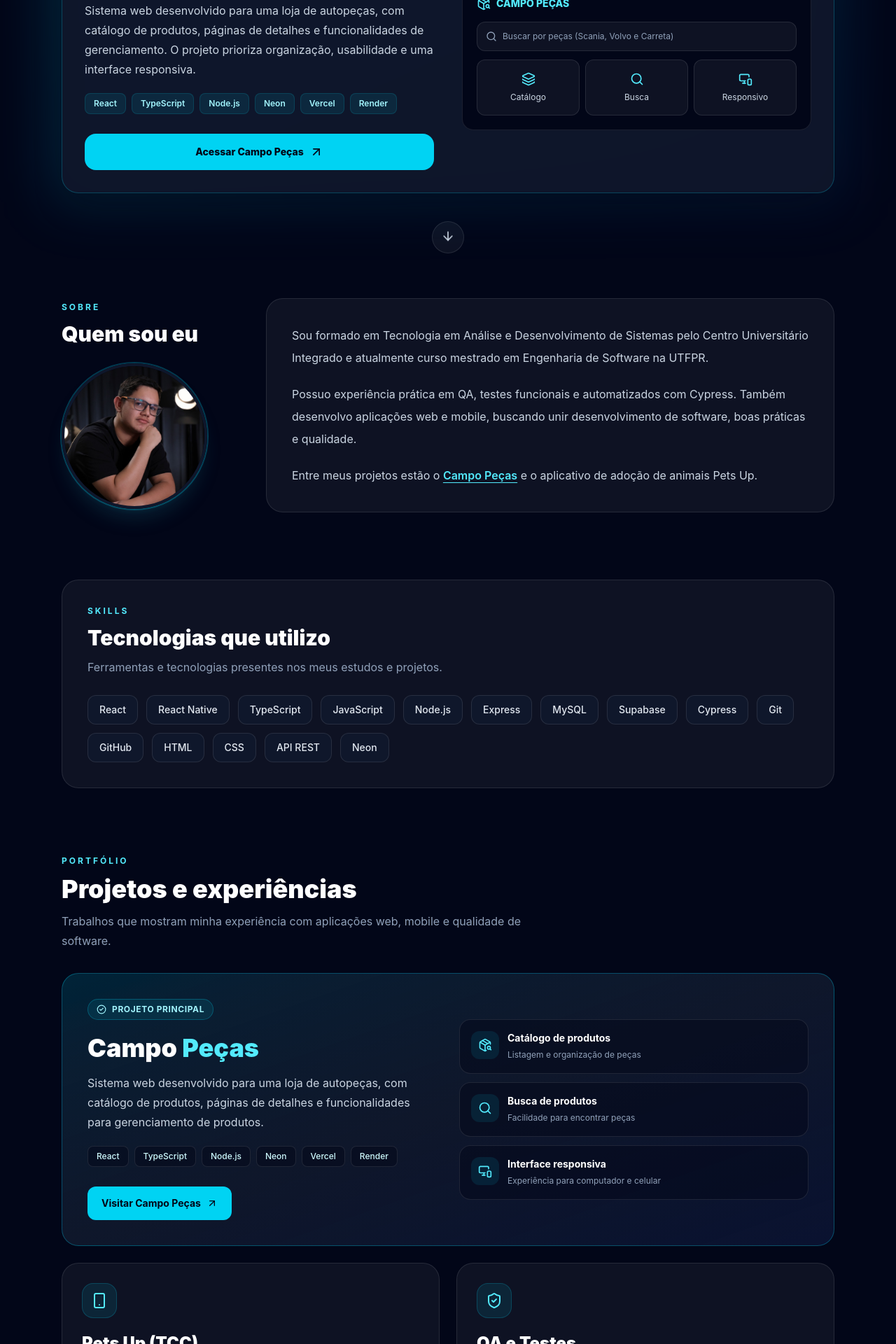
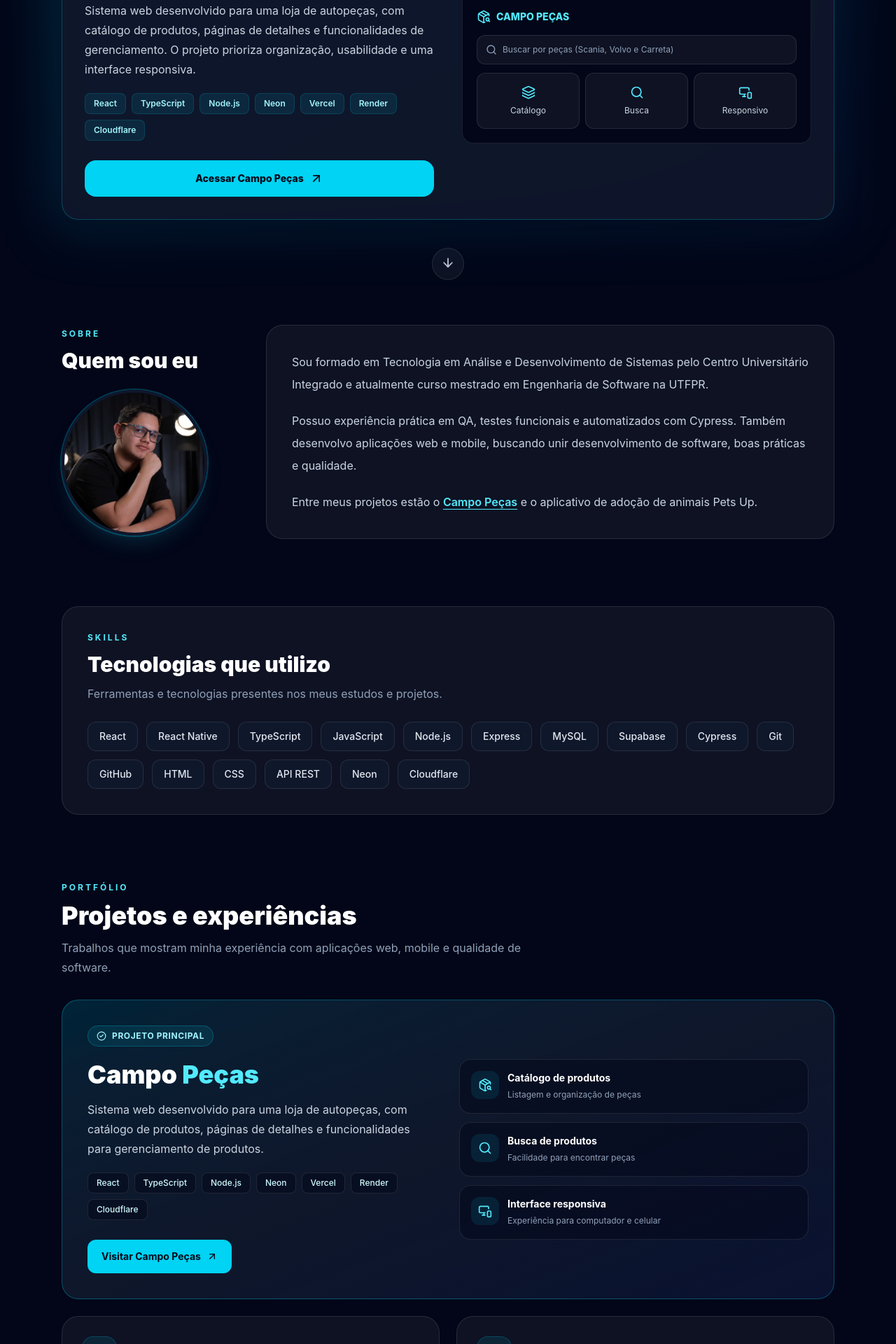
Before and after one commit to GabrielPdoCarmo/Portfolio, a React (Vite) app: page / in a window 1280 px wide. Shown: the part 880-2800 px from the top of the page at 70% size. Built offline with nearby package versions, Linux system fonts and the light colour scheme.

Commit message:
Atualizar o App.tsx

```diff
--- a/src/App.tsx
+++ b/src/App.tsx
@@ -57,7 +57,8 @@ const techs = [
   "HTML",
   "CSS",
   "API REST",
-"Neon",
+  "Neon",
+  "Cloudflare",
 ];
 
 const fadeUp = {
@@ -302,6 +303,7 @@ export default function PortfolioGabriel() {
                       "Neon",
                       "Vercel",
                       "Render",
+                      "Cloudflare",
                     ].map((tech) => (
                       <span
                         key={tech}
@@ -540,6 +542,7 @@ export default function PortfolioGabriel() {
                     "Neon",
                     "Vercel",
                     "Render",
+                    "Cloudflare",
                   ].map((tech) => (
                     <span
                       key={tech}
```
